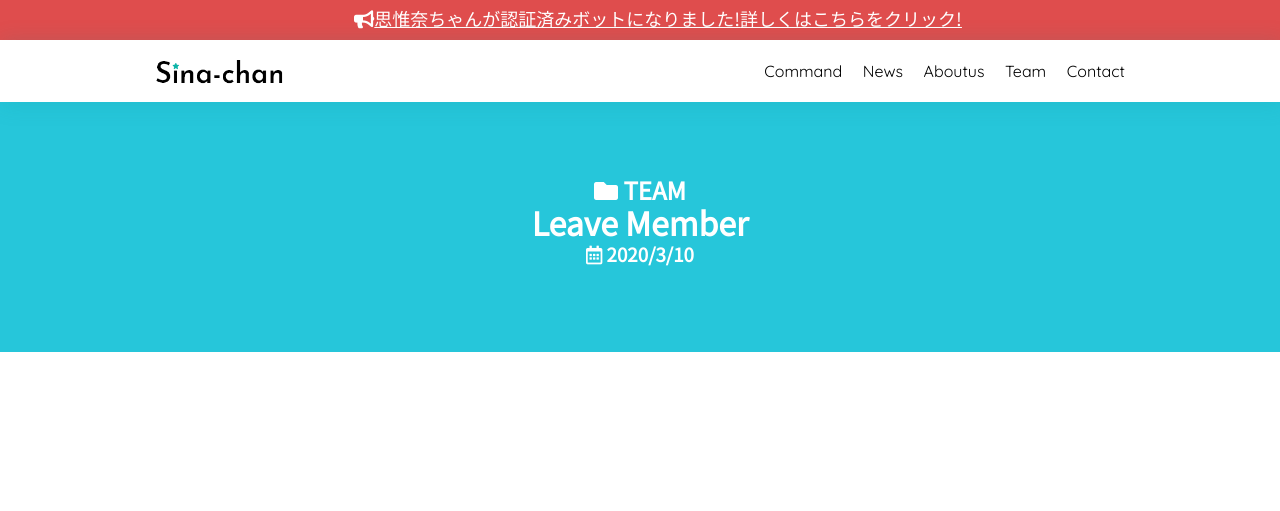
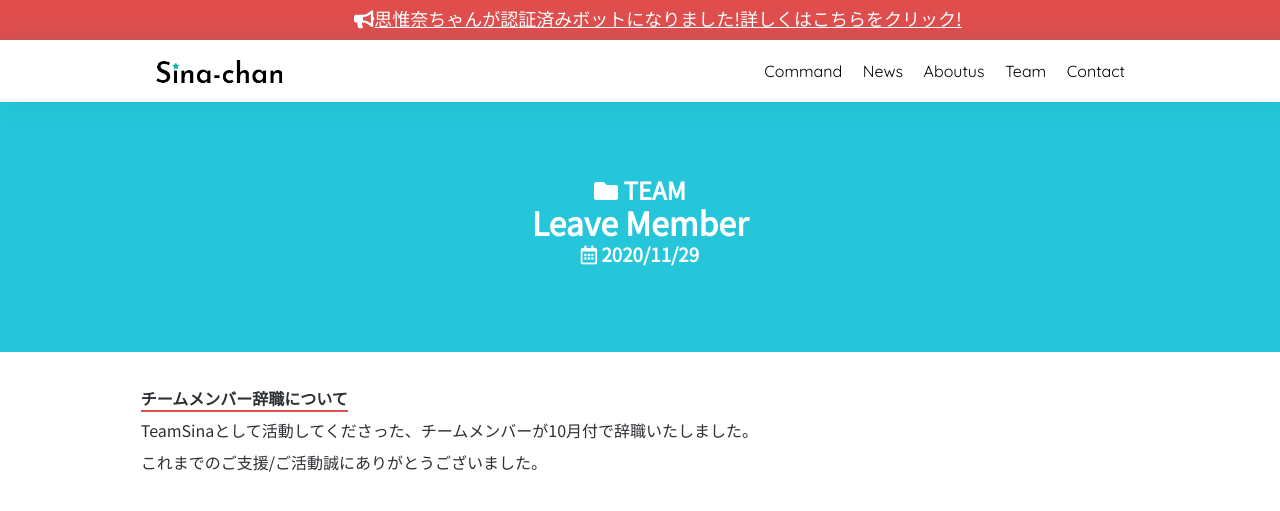
Before and after one commit to SinaKitagami/sinakitagami.github.io, a Jekyll site: the page built from _posts/team/2020-11-30-leave-member.md, in a window 1280 px wide and 900 px high. Shown: the top 511 px of the window. Built offline with Jekyll 4.4.1, drawn with Linux system fonts in a browser that asks for light colours; nearby versions of some CDN libraries.

Commit message:
Update from Forestry.io T-taku updated _posts/team/2020-11-30-leave-member.md

```diff
--- a/_posts/team/2020-11-30-leave-member.md
+++ b/_posts/team/2020-11-30-leave-member.md
@@ -1,7 +1,14 @@
 ---
 layout: post
 title:
-categories: [TEAM]
-date: 2020-03-10 23:08
+categories:
+- TEAM
+date: 2020-11-30 00:00:00 +0900
 author:
+
 ---
+**チームメンバー辞職について**
+
+TeamSinaとして活動してくださった、チームメンバーが10月付で辞職いたしました。
+
+これまでのご支援/ご活動誠にありがとうございました。
```
